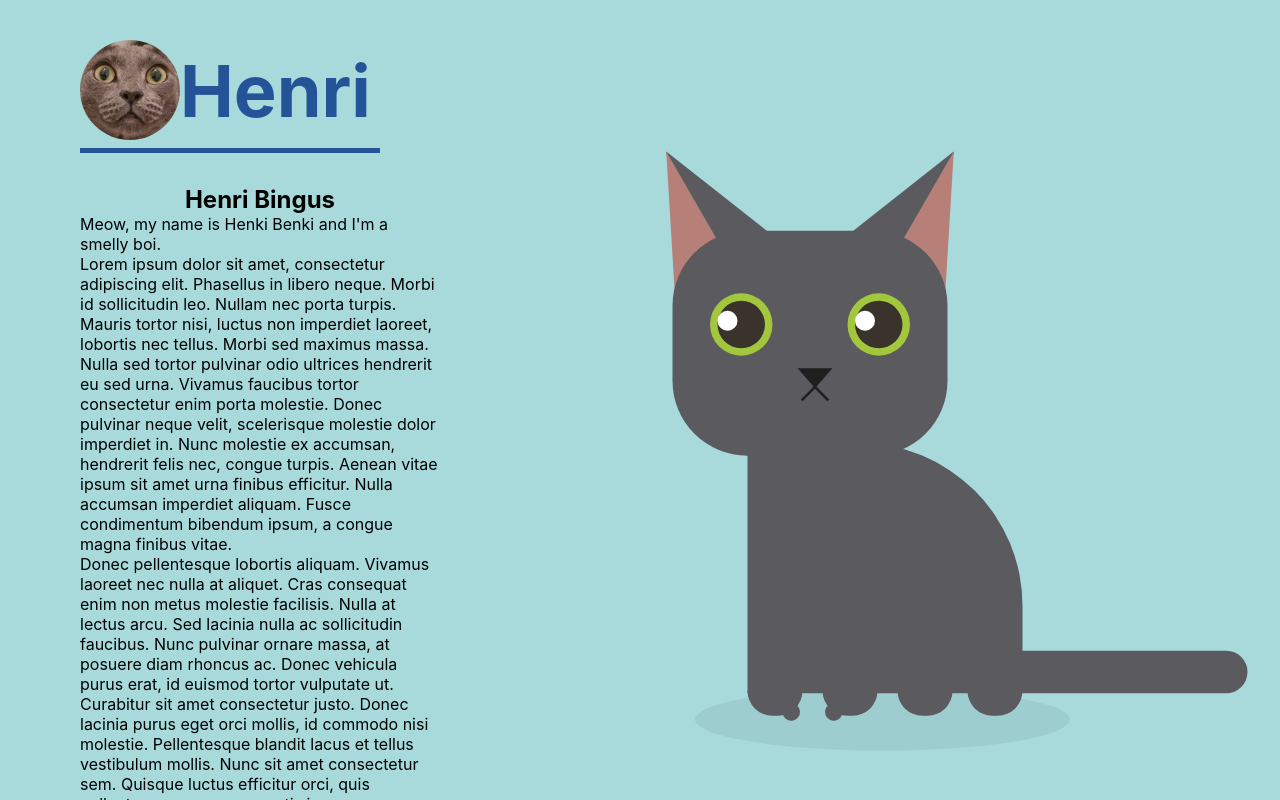
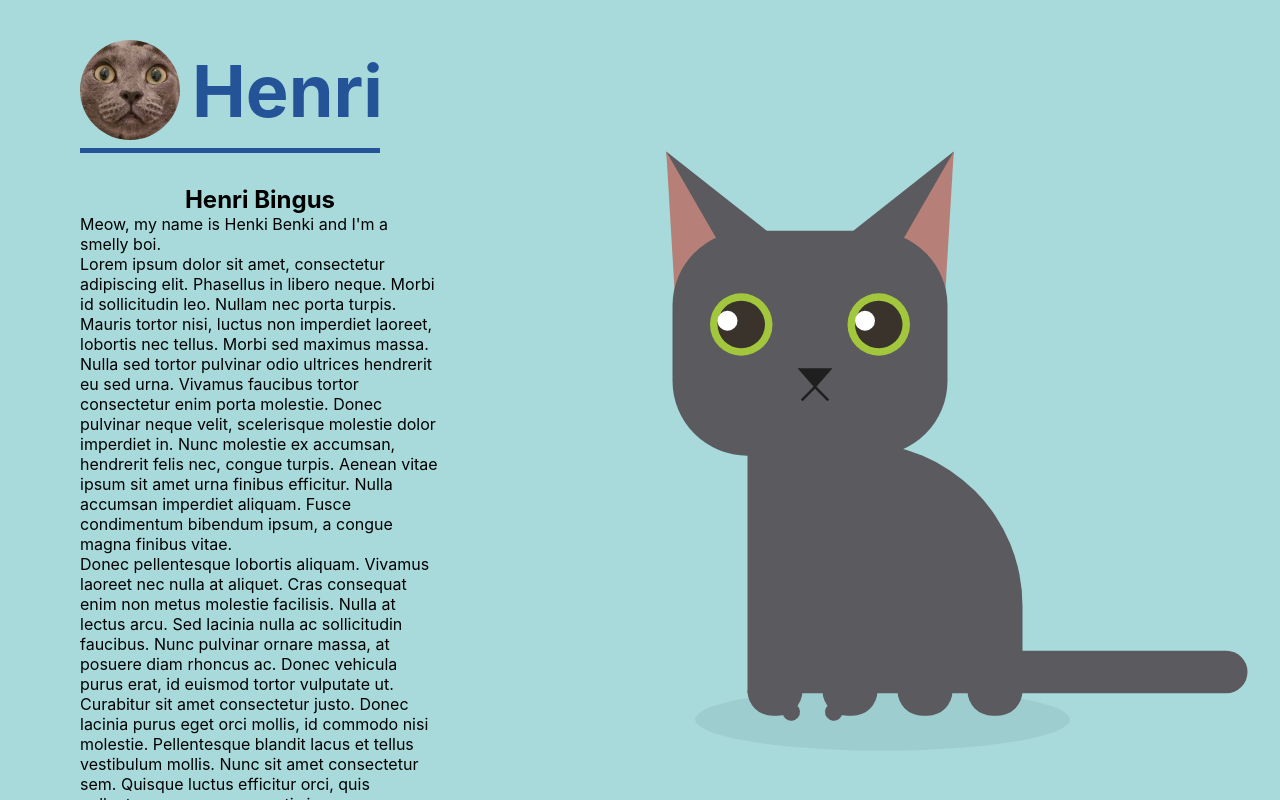
Before and after one commit to Kanginyi/Jennifer-Dewalt-Inspiration, a React (Create React App) app: page /page1 in a window 1280 px wide. Built offline with nearby package versions, Linux system fonts and the light colour scheme.

Commit message:
Add padding-left to h1

```diff
--- a/src/Stylings/Page1.css
+++ b/src/Stylings/Page1.css
@@ -46,6 +46,7 @@
 #henri-header h1 {
     font-size: 4.5rem;
     color: #245497;
+    padding-left: .75rem;
 }
 
 #henri-section {
```
